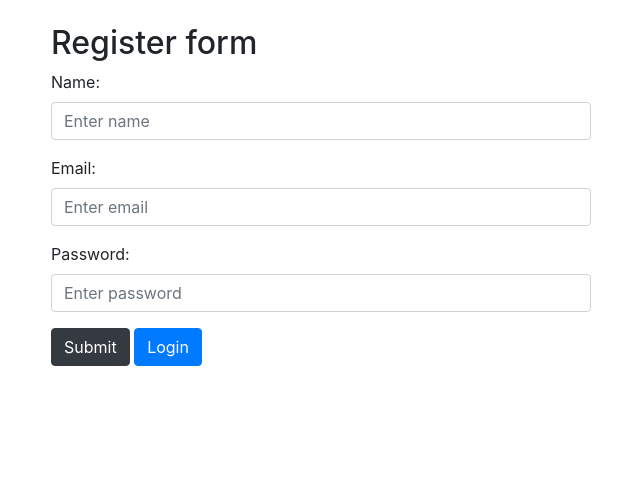
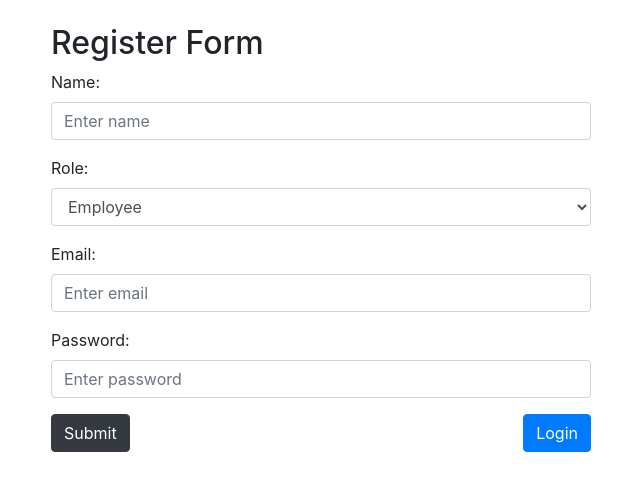
Before and after one commit to shubmi02/CMPE132Project, a Flask app: page /register in a window 1280 px wide. Shown: the top 491 px of the page, without its empty margins (319-959 px from the left). Run offline with Flask 3, Linux system fonts and the light colour scheme.

Commit message:
added roles

```diff
--- a/app.py
+++ b/app.py
@@ -1,7 +1,6 @@
 from flask import Flask, render_template, request, redirect, session
 from flask_sqlalchemy import SQLAlchemy
 from werkzeug.security import generate_password_hash, check_password_hash
-
 app = Flask(__name__)
 
 app.config['SQLALCHEMY_DATABASE_URI'] = 'sqlite:///userdata.db'
@@ -13,21 +12,38 @@ class Users(db.Model):
     name = db.Column(db.String(100), nullable=False)
     email = db.Column(db.String(100), unique=True)
     password = db.Column(db.String(100))
+    role = db.Column(db.String(100), default='user')
 
-    def __init(self, email,password, name):
+    def __init__(self, email, password, name, role='user'):
         self.name = name
         self.email = email
         self.password = password
+        self.role = role
 
-    def check_password(self,password):
+    def check_password(self, password):
         return check_password_hash(self.password, password)
 
     def __repr__(self):
-        return f"Name : {self.firstname}, id: {self.id}"
+        return f"Name: {self.name}, ID: {self.id}, Role: {self.role}"
+
 
 with app.app_context():
     db.create_all()
 
+def is_authorized(required_role):
+    email = session.get('email')
+    if not email:
+        return False
+    user = Users.query.filter_by(email=email).first()
+    if user and user.role == required_role:
+        return True
+    return False
+
+@app.route("/admin")
+def admin_dashboard():
+    if not is_authorized('employee'):
+        return redirect("Access Denied")
+    return "Admin Dashboard"
 
 @app.route("/")
 def home():
@@ -40,8 +56,9 @@ def register():
         name = request.form['name']
         email = request.form['email']
         password = request.form['password']
+        role = request.form['role']
 
-        new_user = Users(name = name, email = email, password = generate_password_hash(password))
+        new_user = Users(name = name, email = email, password = generate_password_hash(password), role = role)
         db.session.add(new_user)
         db.session.commit()
         return redirect('/login')
@@ -50,20 +67,17 @@ def register():
 
 @app.route("/login", methods=['GET', 'POST'])
 def login():
-
     if request.method == 'POST':
         email = request.form['email']
         password = request.form['password']
-
         user = Users.query.filter_by(email=email).first()
 
         if user and user.check_password(password):
             session['name'] = user.name
             session['email'] = user.email
-            session['password'] = user.password
+            session['role'] = user.role  # Store role in session
             return redirect('/')
-
         else:
-            return render_template('login.html', error="Invalid User")
+            return render_template('login.html', error="Invalid username or password")
 
     return render_template('login.html')
--- a/templates/register.html
+++ b/templates/register.html
@@ -5,39 +5,66 @@
     <meta charset="utf-8">
     <meta name="viewport" content="width=device-width, initial-scale=1">
     <link rel="stylesheet" href="https://cdn.jsdelivr.net/npm/bootstrap@4.6.2/dist/css/bootstrap.min.css">
+    <style>
+        /* Additional CSS for uniform styling */
+        .form-select {
+            display: block;
+            width: 100%;
+            padding: 0.375rem 0.75rem;
+            font-size: 1rem;
+            font-weight: 400;
+            line-height: 1.5;
+            color: #495057;
+            background-color: #fff;
+            background-clip: padding-box;
+            border: 1px solid #ced4da;
+            border-radius: 0.25rem;
+            transition: border-color .15s ease-in-out, box-shadow .15s ease-in-out;
+        }
+        .btn-container {
+            display: flex;
+            justify-content: space-between;
+            gap: 10px;
+        }
+    </style>
     <script src="https://cdn.jsdelivr.net/npm/jquery@3.6.4/dist/jquery.slim.min.js"></script>
-  <script src="https://cdn.jsdelivr.net/npm/popper.js@1.16.1/dist/umd/popper.min.js"></script>
+    <script src="https://cdn.jsdelivr.net/npm/popper.js@1.16.1/dist/popper.min.js"></script>
     <script src="https://cdn.jsdelivr.net/npm/bootstrap@4.6.2/dist/js/bootstrap.bundle.min.js"></script>
 </head>
+
 <body>
-
     <div class="container">
-    <div class=" row justify-content-center">
+        <div class="row justify-content-center">
             <div class="col-sm-6 mt-4">
-            <h2>Register form</h2>
+                <h2>Register Form</h2>
                 <form action="/register" method="POST">
                     <div class="form-group">
                         <label for="name">Name:</label>
                         <input type="text" class="form-control" id="name" placeholder="Enter name" name="name">
                     </div>
-
+                    <div class="form-group">
+                        <label for="role">Role:</label> <br>
+                        <select class="form-control form-select" name="role" id="roles" required>
+                            <option value="employee">Employee</option>
+                            <option value="student">Student</option>
+                            <option value="library-card-holder">Public Library Card Holder</option>
+                        </select>
+                    </div>
                     <div class="form-group">
                         <label for="email">Email:</label>
                         <input type="email" class="form-control" id="email" placeholder="Enter email" name="email">
                     </div>
-
                     <div class="form-group">
                         <label for="pwd">Password:</label>
                         <input type="password" class="form-control" id="pwd" placeholder="Enter password" name="password">
                     </div>
-
+                    <div class="btn-container">
                         <button type="submit" class="btn btn-dark">Submit</button>
                         <a href="/login" class="btn btn-primary">Login</a>
+                    </div>
                 </form>
             </div>
         </div>
-
     </div>
-
 </body>
 </html>
```
Also changed, not shown: README.md, instance/userdata.db. Lines whose indentation alone changed are shown as unchanged.
